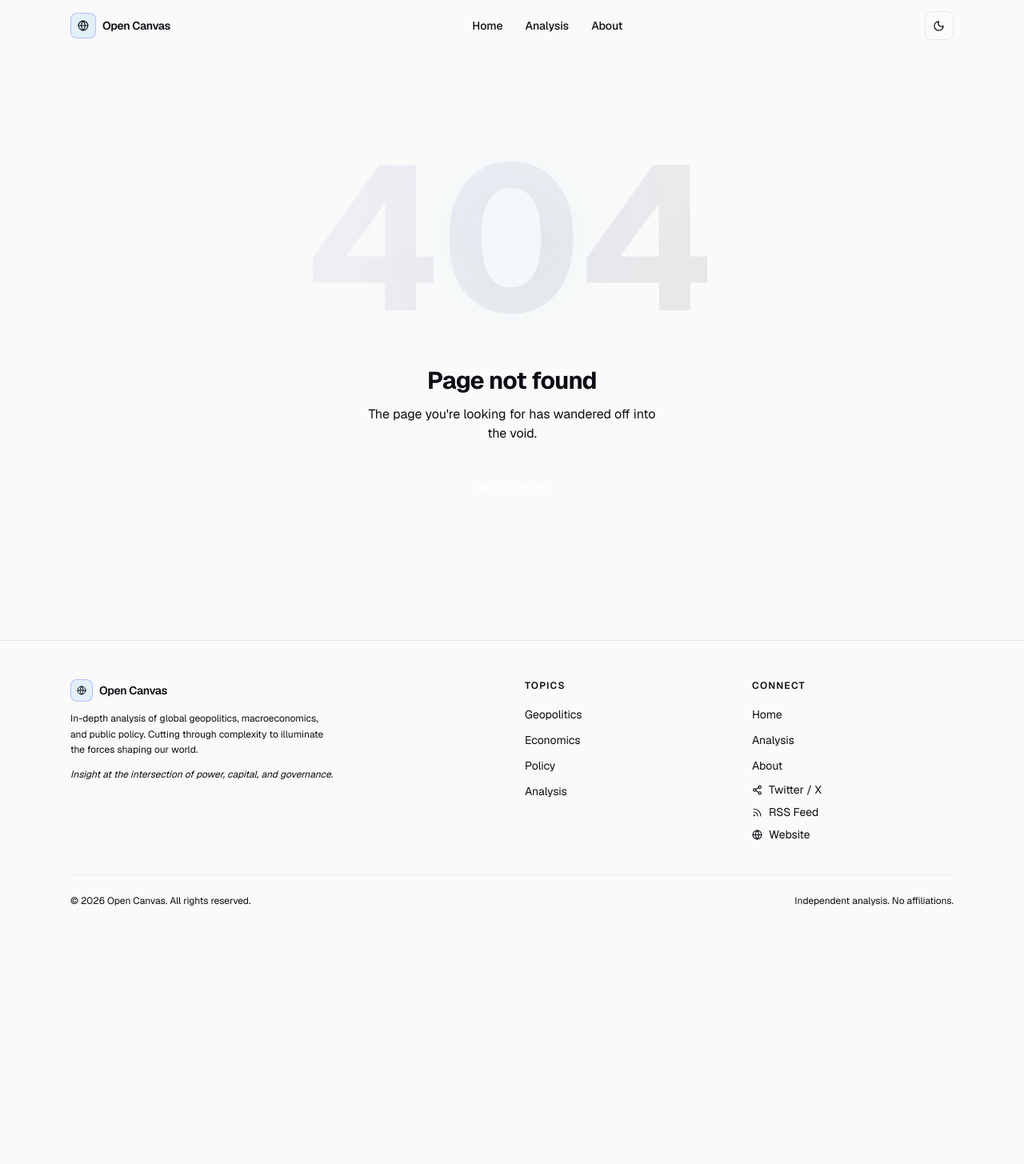
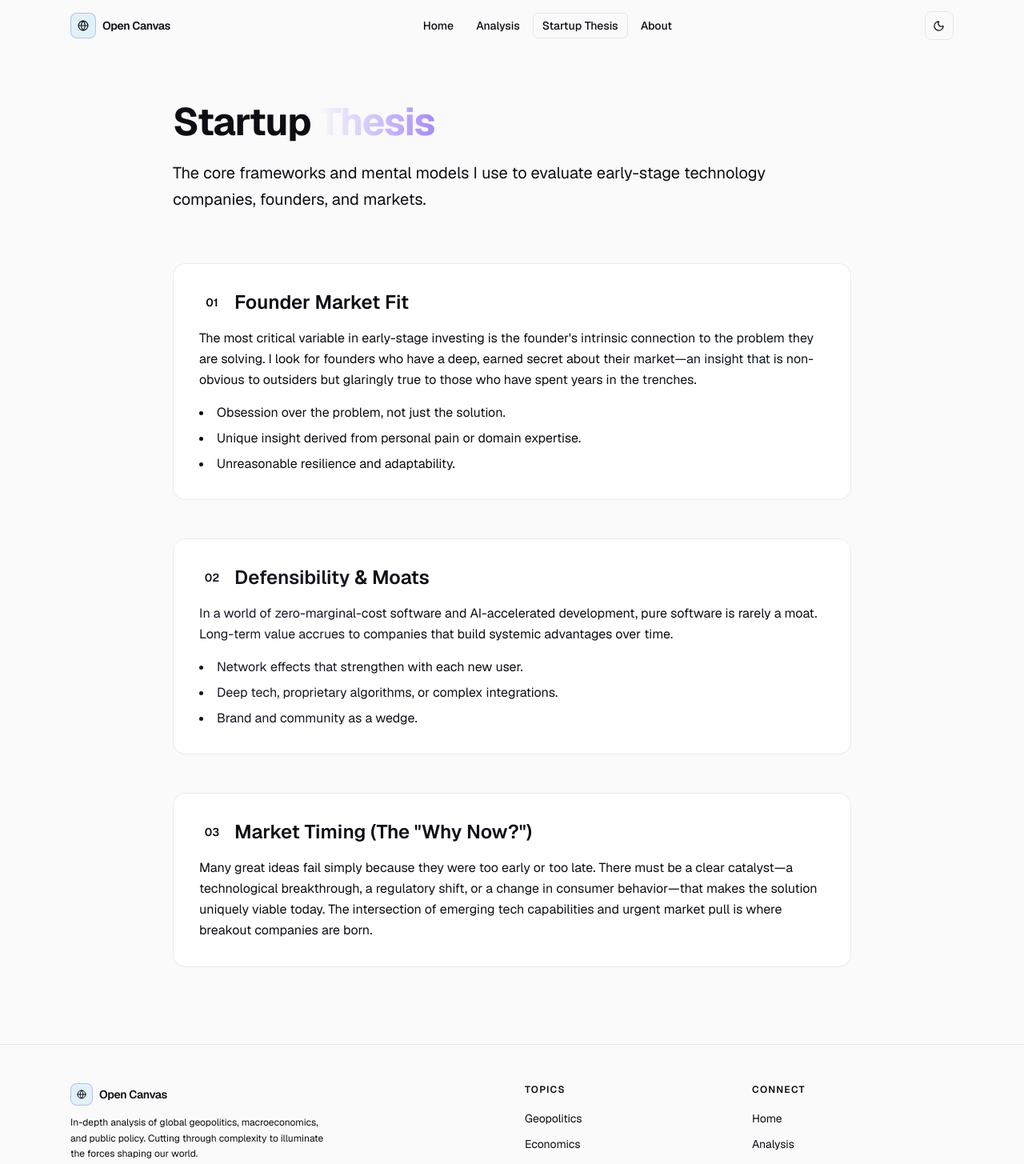
Before and after one commit to Nitik001/Open-Canvas, a Next.js app: page /startup-thesis in a window 1280 px wide. Before the commit this address had no page. Shown: the top 1455 px of the page at 80% size. Before the commit the page ends 1182 px from the top, so only its background shows below. Built offline with nearby package versions, Linux system fonts and the light colour scheme.

Commit message:
feat: add startup thesis page

```diff
--- /dev/null
+++ b/app/startup-thesis/page.tsx
@@ -0,0 +1,69 @@
+import type { Metadata } from "next";
+
+export const metadata: Metadata = {
+  title: "Startup Thesis",
+  description: "My core philosophy and investment thesis for early-stage technology startups.",
+};
+
+export default function StartupThesisPage() {
+  return (
+    <div className="pt-32 pb-24 px-4 sm:px-6 max-w-4xl mx-auto page-enter">
+      <div className="mb-16">
+        <h1 className="text-4xl md:text-5xl font-bold tracking-tight text-text-primary mb-6">
+          Startup <span className="text-transparent bg-clip-text bg-gradient-to-r from-accent to-[#a78bfa]">Thesis</span>
+        </h1>
+        <p className="text-xl text-text-secondary leading-relaxed">
+          The core frameworks and mental models I use to evaluate early-stage technology companies, founders, and markets.
+        </p>
+      </div>
+
+      <div className="space-y-12">
+        {/* Section 1 */}
+        <section className="glass-card p-8 rounded-2xl relative overflow-hidden">
+          <div className="absolute top-0 right-0 w-64 h-64 bg-[var(--accent-glow)] rounded-full mix-blend-screen filter blur-3xl opacity-50 pointer-events-none"></div>
+          <h2 className="text-2xl font-semibold text-text-primary mb-4 flex items-center gap-3">
+            <span className="flex items-center justify-center w-8 h-8 rounded-full bg-accent/10 text-accent text-sm">01</span>
+            Founder Market Fit
+          </h2>
+          <p className="text-text-secondary leading-relaxed mb-4">
+            The most critical variable in early-stage investing is the founder's intrinsic connection to the problem they are solving. I look for founders who have a deep, earned secret about their market—an insight that is non-obvious to outsiders but glaringly true to those who have spent years in the trenches.
+          </p>
+          <ul className="list-disc list-inside text-text-muted space-y-2">
+            <li>Obsession over the problem, not just the solution.</li>
+            <li>Unique insight derived from personal pain or domain expertise.</li>
+            <li>Unreasonable resilience and adaptability.</li>
+          </ul>
+        </section>
+
+        {/* Section 2 */}
+        <section className="glass-card p-8 rounded-2xl relative overflow-hidden">
+          <div className="absolute bottom-0 left-0 w-64 h-64 bg-[#a78bfa] rounded-full mix-blend-screen filter blur-3xl opacity-10 pointer-events-none"></div>
+          <h2 className="text-2xl font-semibold text-text-primary mb-4 flex items-center gap-3">
+            <span className="flex items-center justify-center w-8 h-8 rounded-full bg-accent/10 text-accent text-sm">02</span>
+            Defensibility & Moats
+          </h2>
+          <p className="text-text-secondary leading-relaxed mb-4">
+            In a world of zero-marginal-cost software and AI-accelerated development, pure software is rarely a moat. Long-term value accrues to companies that build systemic advantages over time.
+          </p>
+          <ul className="list-disc list-inside text-text-muted space-y-2">
+            <li>Network effects that strengthen with each new user.</li>
+            <li>Deep tech, proprietary algorithms, or complex integrations.</li>
+            <li>Brand and community as a wedge.</li>
+          </ul>
+        </section>
+
+        {/* Section 3 */}
+        <section className="glass-card p-8 rounded-2xl relative overflow-hidden">
+          <div className="absolute top-1/2 left-1/2 -translate-x-1/2 -translate-y-1/2 w-64 h-64 bg-[var(--accent-glow)] rounded-full mix-blend-screen filter blur-3xl opacity-30 pointer-events-none"></div>
+          <h2 className="text-2xl font-semibold text-text-primary mb-4 flex items-center gap-3">
+            <span className="flex items-center justify-center w-8 h-8 rounded-full bg-accent/10 text-accent text-sm">03</span>
+            Market Timing (The "Why Now?")
+          </h2>
+          <p className="text-text-secondary leading-relaxed">
+            Many great ideas fail simply because they were too early or too late. There must be a clear catalyst—a technological breakthrough, a regulatory shift, or a change in consumer behavior—that makes the solution uniquely viable today. The intersection of emerging tech capabilities and urgent market pull is where breakout companies are born.
+          </p>
+        </section>
+      </div>
+    </div>
+  );
+}
--- a/components/layout/Navbar.tsx
+++ b/components/layout/Navbar.tsx
@@ -11,6 +11,7 @@ import { cn } from "@/lib/utils";
 const navLinks = [
   { label: "Home", href: "/" },
   { label: "Analysis", href: "/blog" },
+  { label: "Startup Thesis", href: "/startup-thesis" },
   { label: "About", href: "/about" },
 ];
 
```
